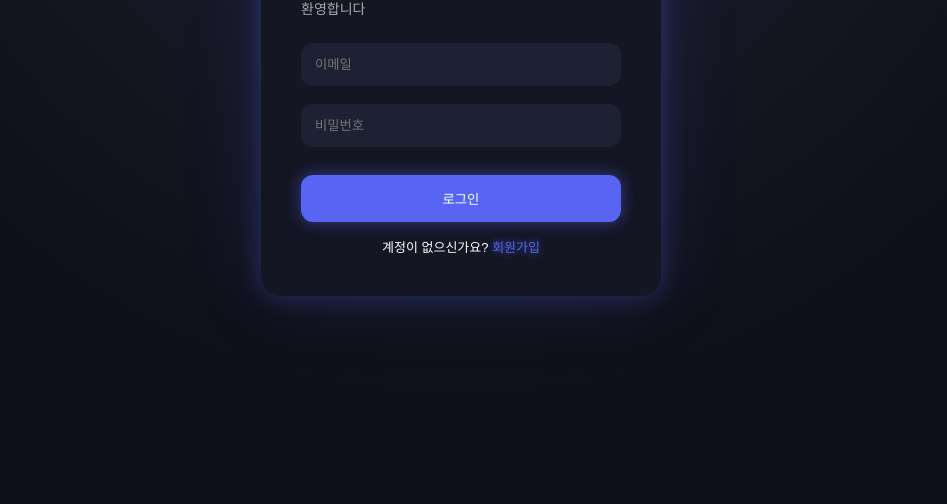
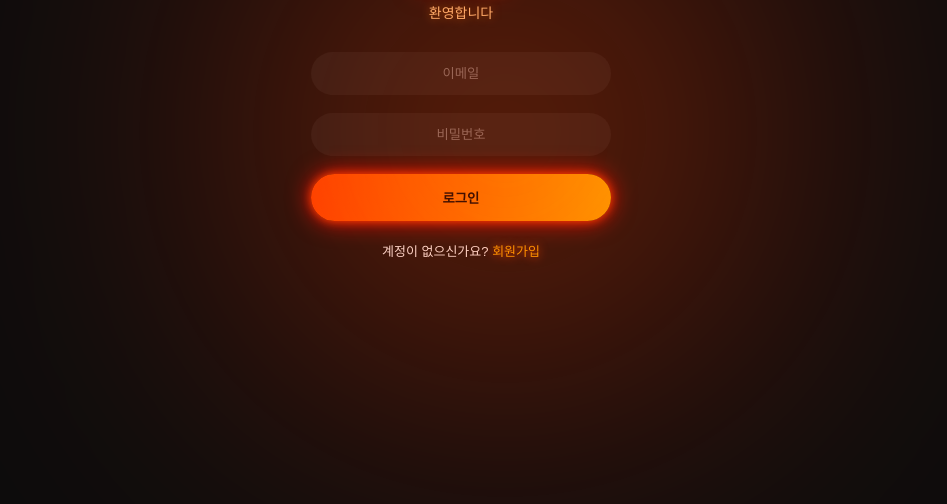
Before and after one commit to eomtaeyun94-stack/VNcmd, a plain HTML site: page index.html in a window 1280 px wide. Shown: the part 296-800 px from the top of the page, without its empty margins (179-1126 px from the left). Drawn offline with Linux system fonts and the light colour scheme.

Commit message:
index.html 업데이트

```diff
--- a/index.html
+++ b/index.html
@@ -3,50 +3,68 @@
 <head>
 <meta charset="UTF-8">
 <meta name="viewport" content="width=device-width, initial-scale=1.0">
-<title>Glow Login System</title>
+<title>Flame Login</title>
 
 <style>
 *{margin:0;padding:0;box-sizing:border-box}
 body{
     font-family:'Noto Sans KR',sans-serif;
-    background:radial-gradient(circle at top,#1f2235,#0e0f17 70%);
     height:100vh;
     display:flex;
     justify-content:center;
     align-items:center;
+    background:#0d0d0d;
+    overflow:hidden;
     color:#fff;
 }
 
-.page{
-    width:400px;
-    background:#141624;
-    border-radius:20px;
-    padding:40px;
-    box-shadow:
-        0 0 25px rgba(88,101,242,.3),
-        0 0 80px rgba(88,101,242,.15);
-    transition:.3s;
-}
-.page:hover{
-    box-shadow:
-        0 0 35px rgba(88,101,242,.5),
-        0 0 120px rgba(88,101,242,.25);
+/* 🔥 배경 화염 효과 */
+body::before{
+    content:"";
+    position:absolute;
+    width:600px;
+    height:600px;
+    background:radial-gradient(circle,
+        rgba(255,120,0,.6) 0%,
+        rgba(255,60,0,.4) 30%,
+        rgba(255,0,0,.2) 50%,
+        transparent 70%);
+    filter:blur(120px);
+    animation:flameMove 6s infinite alternate ease-in-out;
 }
 
+@keyframes flameMove{
+    from{transform:translate(-50px,-30px) scale(1);}
+    to{transform:translate(50px,30px) scale(1.2);}
+}
+
+/* 🔥 박스 제거 — 투명한 느낌 */
+.page{
+    width:380px;
+    padding:40px;
+    text-align:center;
+}
+
+/* 🔥 타오르는 제목 */
 .panel-title{
-    font-size:26px;
+    font-size:32px;
     font-weight:700;
     margin-bottom:8px;
-    text-shadow:0 0 10px rgba(88,101,242,.6);
+    color:#ffae00;
+    text-shadow:
+        0 0 5px #ffae00,
+        0 0 15px #ff4500,
+        0 0 30px #ff0000;
 }
+
 .panel-sub{
     font-size:14px;
-    color:#aaa;
-    margin-bottom:25px;
+    color:#ffcc88;
+    margin-bottom:30px;
+    text-shadow:0 0 10px rgba(255,120,0,.6);
 }
 
 .input-wrap{
-    position:relative;
     margin-bottom:18px;
 }
 
@@ -54,56 +72,61 @@ body{
     width:100%;
     padding:14px;
     border:none;
-    border-radius:12px;
-    background:#1e2033;
+    border-radius:30px;
+    background:rgba(255,255,255,0.05);
     color:#fff;
-    transition:.25s;
+    text-align:center;
+    transition:.3s;
 }
 
 .inp:focus{
     outline:none;
-    box-shadow:0 0 15px rgba(88,101,242,.7);
+    box-shadow:
+        0 0 10px #ffae00,
+        0 0 25px #ff4500;
 }
 
+/* 🔥 비번 일치 */
 .match{
-    box-shadow:0 0 15px #00ff88 !important;
+    box-shadow:
+        0 0 10px #00ff88,
+        0 0 20px #00ff88 !important;
 }
 .no-match{
-    box-shadow:0 0 15px #ff3c3c !important;
+    box-shadow:
+        0 0 10px #ff0000,
+        0 0 20px #ff0000 !important;
 }
 
 .btn-primary{
     width:100%;
     padding:14px;
     border:none;
-    border-radius:12px;
-    background:#5865f2;
-    color:#fff;
+    border-radius:30px;
+    background:linear-gradient(90deg,#ff4500,#ffae00);
+    color:#000;
+    font-weight:600;
     cursor:pointer;
-    margin-top:10px;
-    transition:.25s;
-    box-shadow:0 0 15px rgba(88,101,242,.5);
+    transition:.3s;
+    box-shadow:
+        0 0 10px #ff4500,
+        0 0 25px #ff0000;
 }
 .btn-primary:hover{
-    box-shadow:0 0 25px rgba(88,101,242,.8);
-    transform:translateY(-2px);
+    transform:translateY(-2px) scale(1.03);
+    box-shadow:
+        0 0 20px #ffae00,
+        0 0 40px #ff0000;
 }
 
 .switch-link{
-    margin-top:15px;
-    text-align:center;
+    margin-top:20px;
     font-size:13px;
 }
 .switch-link span{
-    color:#5865f2;
+    color:#ffae00;
     cursor:pointer;
-    text-shadow:0 0 8px rgba(88,101,242,.8);
-}
-
-.field-error{
-    color:#ff5c5c;
-    font-size:12px;
-    margin-bottom:10px;
+    text-shadow:0 0 10px #ff4500;
 }
 
 .hidden{display:none}
@@ -127,7 +150,6 @@ body{
 <input id="login-pw" class="inp" type="password" placeholder="비밀번호">
 </div>
 
-<div id="login-error" class="field-error hidden"></div>
 <button class="btn-primary" onclick="login()">로그인</button>
 
 <div class="switch-link">
@@ -156,7 +178,6 @@ body{
 <input id="reg-pw2" class="inp" type="password" placeholder="비밀번호 확인">
 </div>
 
-<div id="reg-error" class="field-error hidden"></div>
 <button class="btn-primary" onclick="register()">가입하기</button>
 
 <div class="switch-link">
@@ -191,21 +212,10 @@ pw2.addEventListener("input", ()=>{
 });
 
 function register(){
-    const name=reg-name.value;
-    const email=reg-email.value;
-    const pw=reg-pw.value;
-    const pw2v=reg-pw2.value;
-
-    if(!name||!email||!pw){
-        alert("모든 항목을 입력하세요.");
-        return;
-    }
-
-    if(pw!==pw2v){
+    if(reg-pw.value !== reg-pw2.value){
         alert("비밀번호가 일치하지 않습니다.");
         return;
     }
-
     alert("회원가입 완료!");
     goTo("login");
 }
```
